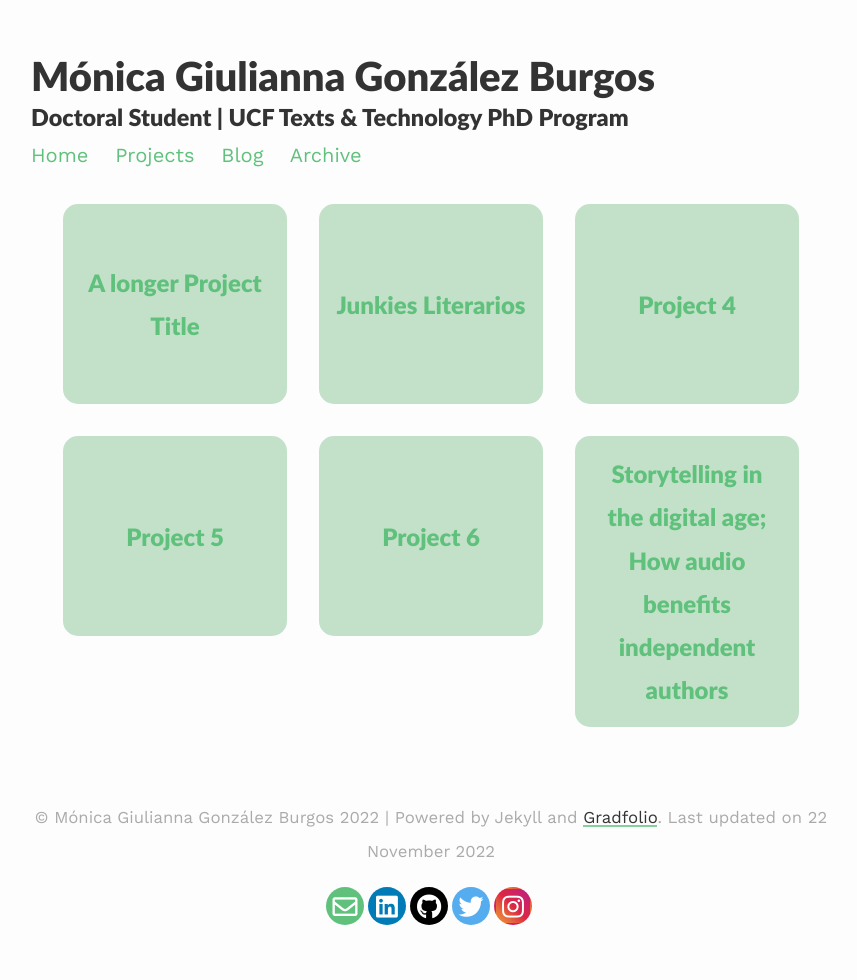
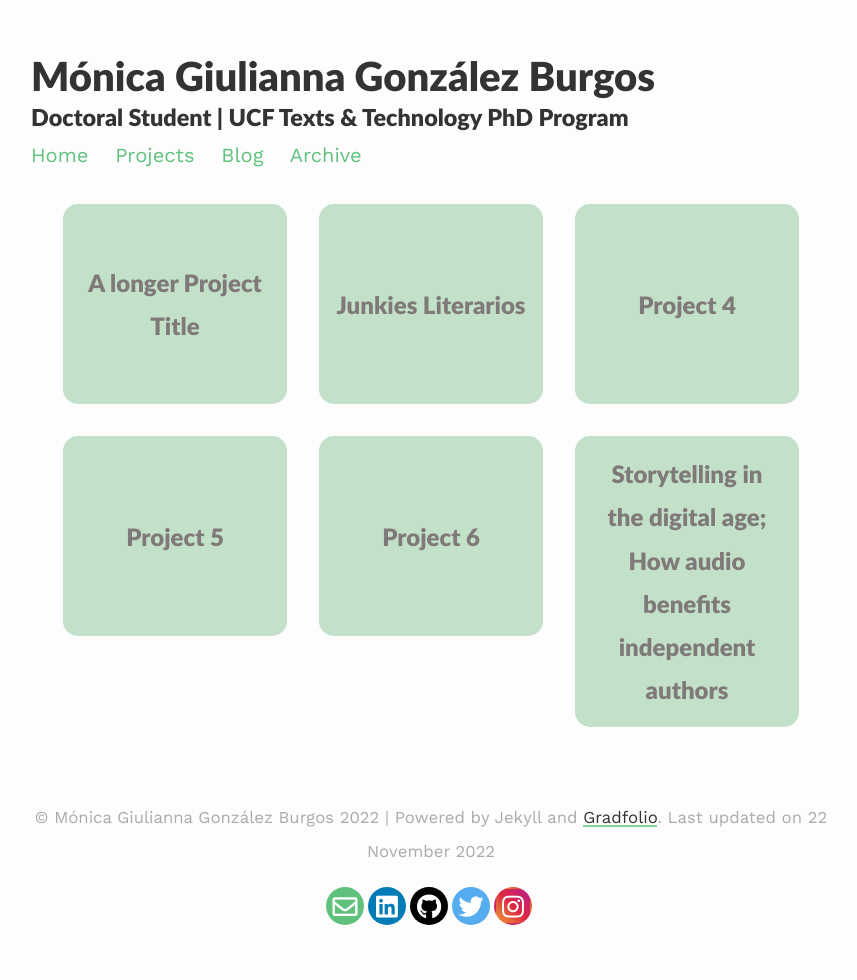
Before and after one commit to mgonzalezburgos/MGBurgos, a Jekyll site: the page built from _pages/projects.md, in a window 1280 px wide. Shown: the whole page, without its empty margins (209-1066 px from the left). Built offline with Jekyll 4.4.1, drawn with Linux system fonts in a browser that asks for light colours; nearby versions of some CDN libraries.

Commit message:
Update variables.scss

```diff
--- a/assets/css/_sass/variables.scss
+++ b/assets/css/_sass/variables.scss
@@ -9,7 +9,7 @@ $light-gray: gray;
 $text-color:       #333;
 $background-color: #7f7979;
 $brand-color:      #60c17d;
-$projectbox-text:  #60c17d;
+$projectbox-text:  #7f7979;
 
 // Color scheme for light
 $body-bg: #fdfdfd;
```
